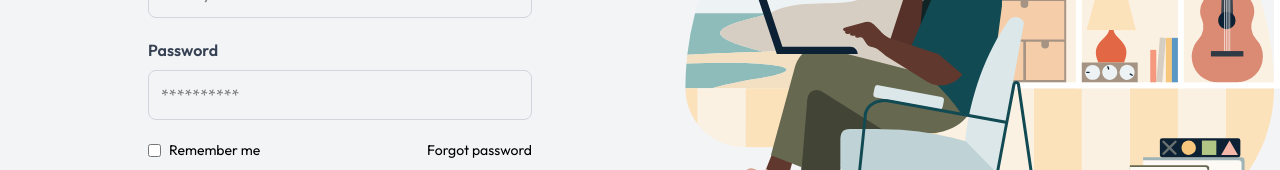
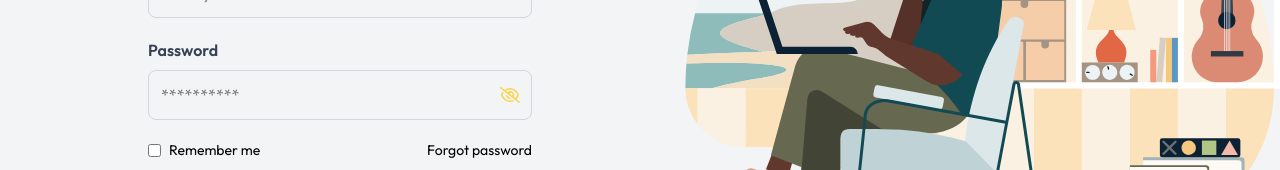
Before and after one commit to MozammilT/thoughtnest, a React (Vite) app in the folder client/: page /signup in a window 1280 px wide. Shown: the part 372-542 px from the top of the page. Built offline with nearby package versions, Linux system fonts and the light colour scheme; no server answers.

Commit message:
Add password show/hide button

```diff
--- a/client/src/components/admin/Login.jsx
+++ b/client/src/components/admin/Login.jsx
@@ -8,6 +8,7 @@ function Login() {
   const [identifier, setIdentifier] = useState("");
   const [password, setPassword] = useState("");
   const [error, setError] = useState("");
+  const [showPassword, setShowPassword] = useState(false);
   const { fetchAdmin } = useAppContext();
   const navigate = useNavigate();
 
@@ -74,17 +75,24 @@ function Login() {
             >
               Password
             </label>
+            <div className="relative">
               <input
                 name="password"
-              type="password"
+                type={showPassword ? "text" : "password"}
                 id="password"
                 placeholder="**********"
                 required
                 autoComplete="password"
                 value={password}
                 onChange={(e) => setPassword(e.target.value)}
-              className="w-full p-3 border border-gray-300 rounded-lg text-base focus:outline-none focus:ring-offset-0 focus:shadow-none focus:ring-2 focus:ring-primary/50 transition-all duration-200"
+                className="w-full p-3  border border-gray-300 rounded-lg text-base focus:outline-none focus:ring-offset-0 focus:shadow-none focus:ring-2 focus:ring-primary/50 transition-all duration-200"
               />
+              <img
+                onClick={() => setShowPassword((prev) => (!prev))}
+                src={showPassword ? "eye_show.svg" : "eye_hide.svg"}
+                className="absolute right-3 top-1/2 -translate-y-1/2 w-5 h-5 cursor-pointer opacity-70 hover:opacity-100 duration-300 transition-all"
+              />
+            </div>
             {error && <p className="text-red-500 text-sm mt-2">{`${error}`}</p>}
           </div>
 
--- a/client/src/components/admin/SignUp.jsx
+++ b/client/src/components/admin/SignUp.jsx
@@ -8,6 +8,7 @@ function SignUp() {
   const [email, setEmail] = useState("");
   const [password, setPassword] = useState("");
   const [error, setError] = useState("");
+  const [showPassword, setShowPassword] = useState(false);
   const navigate = useNavigate();
 
   const registerRequestHandler = async (e) => {
@@ -86,17 +87,24 @@ function SignUp() {
             >
               Password
             </label>
-            <input
-              required
-              type="password"
-              name="password"
-              id="password"
-              autoComplete="true"
-              value={password}
-              placeholder="**********"
-              onChange={(e) => setPassword(e.target.value)}
-              className="w-full p-3 border border-gray-300 rounded-lg text-base focus:outline-none focus:ring-offset-0 focus:shadow-none focus:ring-2 focus:ring-primary/50 transition-all duration-200"
-            />
+            <div className="relative">
+              <input
+                name="password"
+                type={showPassword ? "text" : "password"}
+                id="password"
+                placeholder="**********"
+                required
+                autoComplete="password"
+                value={password}
+                onChange={(e) => setPassword(e.target.value)}
+                className="w-full p-3  border border-gray-300 rounded-lg text-base focus:outline-none focus:ring-offset-0 focus:shadow-none focus:ring-2 focus:ring-primary/50 transition-all duration-200"
+              />
+              <img
+                onClick={() => setShowPassword((prev) => !prev)}
+                src={showPassword ? "eye_show.svg" : "eye_hide.svg"}
+                className="absolute right-3 top-1/2 -translate-y-1/2 w-5 h-5 cursor-pointer opacity-70 hover:opacity-100 duration-300 transition-all"
+              />
+            </div>
             {error && <p className="text-red-500 text-sm mt-2">{`${error}`}</p>}
           </div>
 
```
Lines whose indentation alone changed are shown as unchanged.
